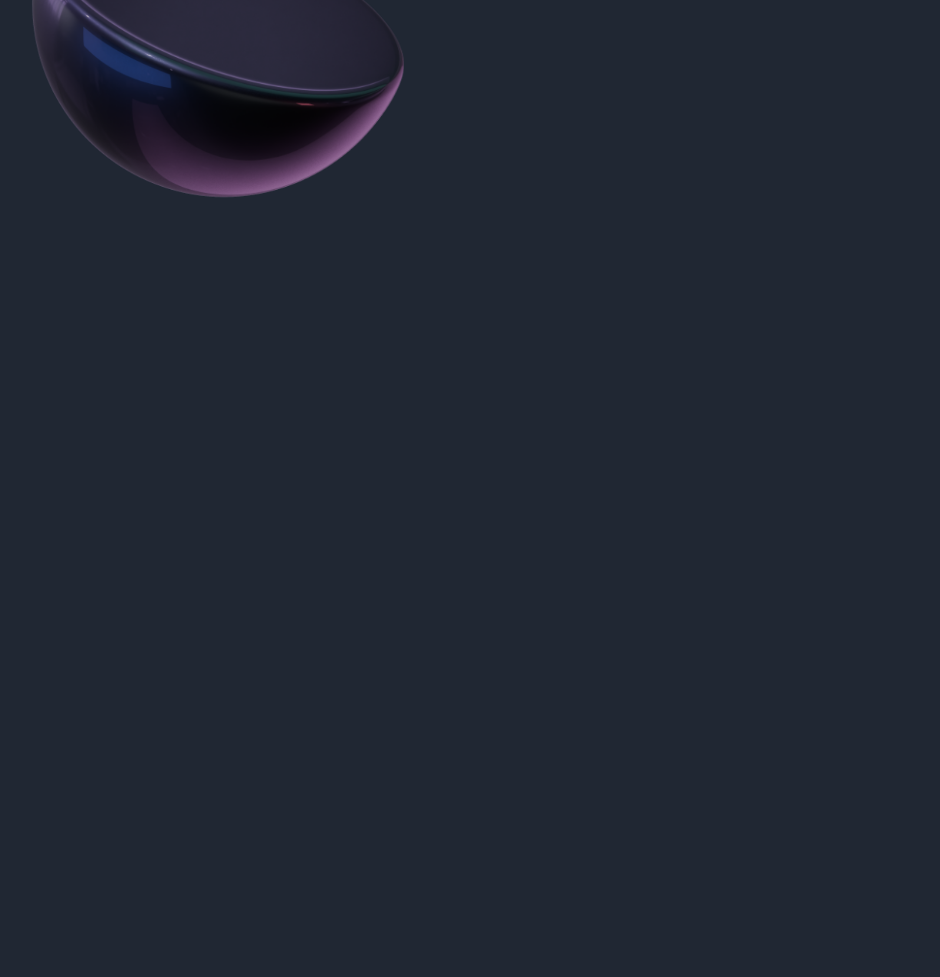
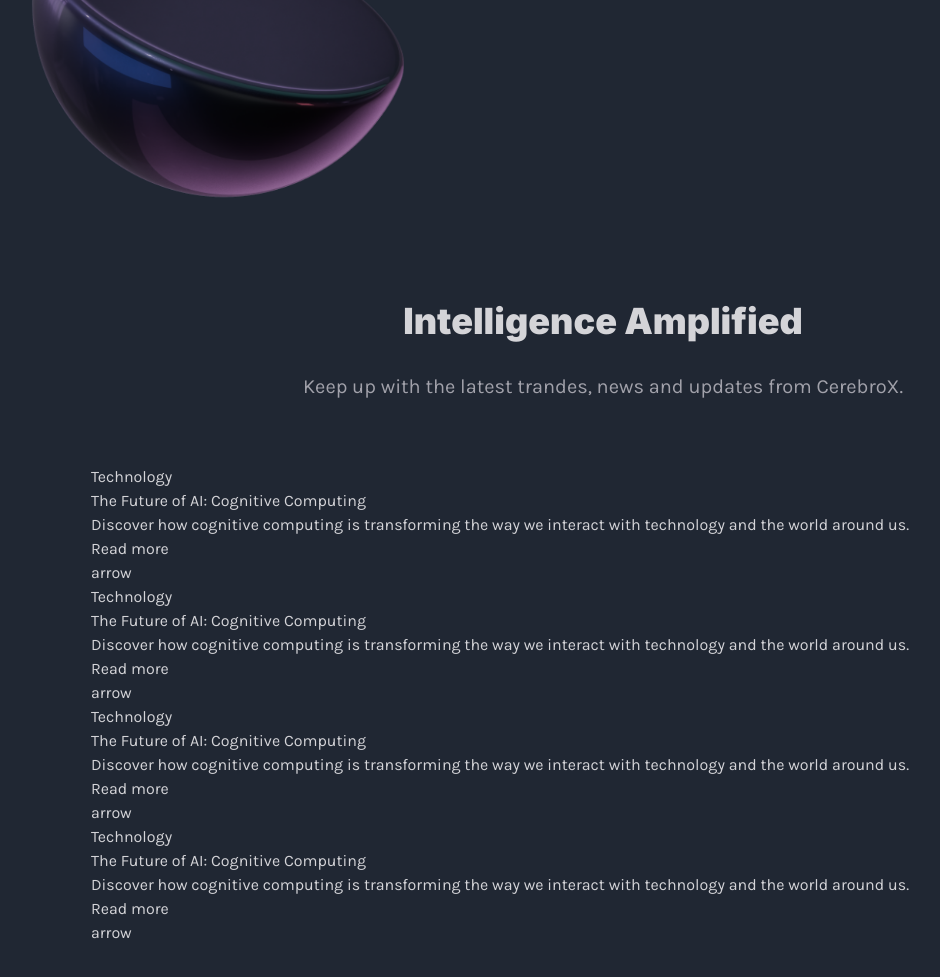
Before and after one commit to ShahSau/cerebroX, an Astro site: page / in a window 1280 px wide. Shown: the part 4265-5242 px from the top of the page, without its empty margins (37-977 px from the left). Before the commit the page ends 4514 px from the top, so only its background shows below. Built offline with nearby package versions, Linux system fonts and the light colour scheme; Astro itself is replaced by a stand-in of ours.

Commit message:
minor update

```diff
--- a/src/pages/index.astro
+++ b/src/pages/index.astro
@@ -4,6 +4,7 @@ import { FeatureCardsSection } from "../sections/FeatureCardsSection";
 import { HeaderSection } from "../sections/Header";
 import {HeroSection} from "../sections/Hero";
 import {FeaturesGrid} from "../sections/FeaturesGrid"
+import { LatestPost } from "../sections/LatestPost";
 ---
 
 <DefaultLayout>
@@ -11,4 +12,5 @@ import {FeaturesGrid} from "../sections/FeaturesGrid"
   <HeroSection />
   <FeatureCardsSection />
   <FeaturesGrid />
+  <LatestPost />
 </DefaultLayout>
--- /dev/null
+++ b/src/sections/LatestPost.tsx
@@ -0,0 +1,36 @@
+
+
+export const LatestPost = () => {
+  return (
+    <section className="py-60 ">
+        <div className="container">
+            <h2 className="font-heading font-black text-4xl text-center">Intelligence Amplified</h2>
+            <p className="text-xl text-center text-zinc-400 mt-8">
+                Keep up with the latest trandes, news and updates from CerebroX.
+            </p>
+            <div className="mt-16">
+            {[...new Array(4)].fill(0).map((_item, _index) => (
+
+                <div>
+                    <div>Technology</div>
+                    <h3>
+                        The Future of AI: Cognitive Computing
+                    </h3>
+                    <p>
+                        Discover how cognitive computing is transforming the way we interact with technology and the world around us.
+                    </p>
+                    <div>
+                        <button>Read more</button>
+                        <div>arrow</div>
+                    </div>
+                </div>
+
+            ))}
+
+
+            </div>
+
+        </div>
+    </section>
+  )
+}
```
Also changed, not shown: src/components/Card.tsx (added).
